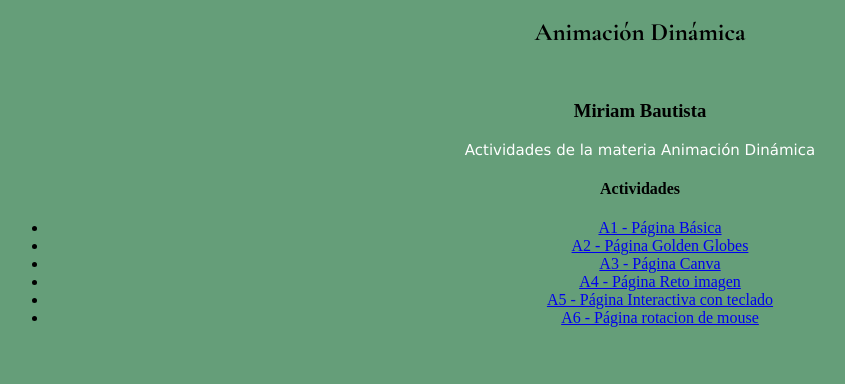
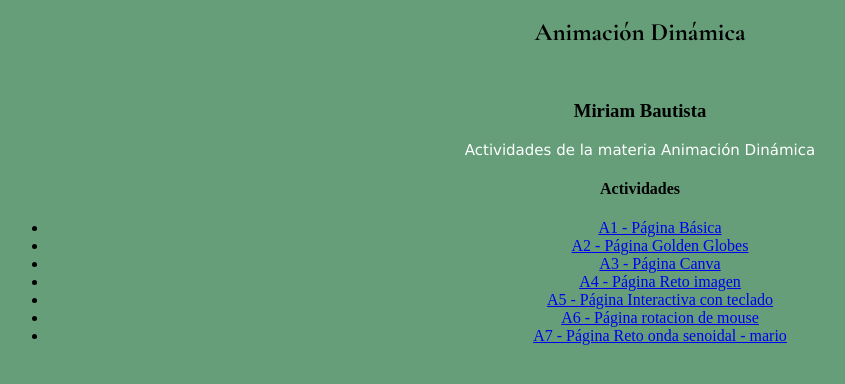
Before and after one commit to lesliebadillo/lesliebadillo.github.io, a plain HTML site: page index.html in a window 1280 px wide. Shown: the part 46-430 px from the top of the page, without its empty margins (0-845 px from the left). Drawn offline with nearby package versions, Linux system fonts and the light colour scheme.

Commit message:
Update index.html

```diff
--- a/index.html
+++ b/index.html
@@ -47,6 +47,7 @@
     <li><a href="actividades/act4/pagina 4.html">A4 - Página Reto imagen</a></li>
     <li><a href="actividades/act 5/pagina5.html">A5 - Página Interactiva con teclado</a></li>
     <li><a href="actividades/act 6/pag 6.html">A6 - Página rotacion de mouse</a></li>
+     <li><a href="actividades/act 7/pag 7.html">A7 - Página Reto onda senoidal - mario</a></li>
 
 
 </ul>
```
